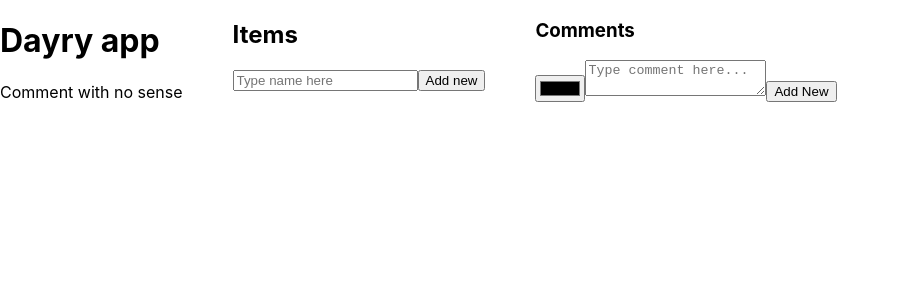
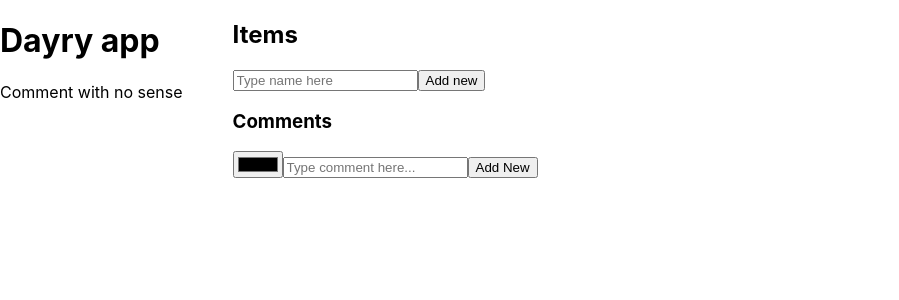
Before and after one commit to AndreyKapus/dayry-app, a React (Create React App) app: page / in a window 1280 px wide. Shown: the top 300 px of the page, without its empty margins (0-899 px from the left). Built offline with nearby package versions, Linux system fonts and the light colour scheme.

Commit message:
comments component

```diff
--- a/src/components/CreateComments.js
+++ b/src/components/CreateComments.js
@@ -1,11 +1,49 @@
-const CreateComments = () => {
+import { useState } from "react";
+import { useNotes } from "../store/store";
+
+const CreateComments = ({ selectedItem }) => {
+  const [color, setColor] = useState(null);
+  const [text, setText] = useState(null);
+
+  const addComment = useNotes((state) => state.setNote);
+
+  const handleChange = (e) => {
+    const { name, value } = e.target;
+
+    switch (name) {
+      case "color":
+        setColor(value);
+        break;
+
+      case "text":
+        setText(value);
+        break;
+
+      default:
+        return;
+    }
+  };
+
+  const handleSubmit = (e) => {
+    e.preventDefault();
+    addComment({
+      selectedItem: { ...selectedItem, comment: { color: color, text: text } },
+    });
+  };
+
   return (
     <div>
       <h3>Comments</h3>
-      <form>
-        <input type="color" />
-        <textarea placeholder="Type comment here..." required=""></textarea>
-        <button type="su">Add New</button>
+      <form onSubmit={handleSubmit}>
+        <input type="color" name="color" onChange={handleChange} />
+        <input
+          type="text"
+          name="text"
+          onChange={handleChange}
+          placeholder="Type comment here..."
+          required=""
+        ></input>
+        <button type="submit">Add New</button>
       </form>
     </div>
   );
--- a/src/components/Notes.js
+++ b/src/components/Notes.js
@@ -1,7 +1,16 @@
+import { useState } from "react";
 import { useNotes } from "../store/store";
+import CreateComments from "./CreateComments";
 
 const Notes = () => {
   const myNotes = useNotes((state) => state.notes);
+  const [selectedItem, setSelectedItem] = useState(null);
+
+  console.log(myNotes);
+
+  const handleItemClick = (note) => {
+    setSelectedItem(note);
+  };
 
   const deleteNote = useNotes((state) => state.removeNote);
 
@@ -15,7 +24,7 @@ const Notes = () => {
         {myNotes &&
           myNotes.map((note) => {
             return (
-              <li key={note.id}>
+              <li key={note.id} onClick={() => handleItemClick(note)}>
                 <p>{note.text}</p>
                 <button type="button" onClick={() => handleDelete(note.id)}>
                   delete
@@ -24,6 +33,7 @@ const Notes = () => {
             );
           })}
       </ul>
+      <CreateComments currentNote={selectedItem} />
     </div>
   );
 };
--- a/src/pages/MainPaige.js
+++ b/src/pages/MainPaige.js
@@ -11,7 +11,7 @@ const MainPage = () => {
         <CreateNote />
         <Notes />
       </div>
-      <CreateComments />
+      {/* <CreateComments /> */}
     </div>
   );
 };
```
